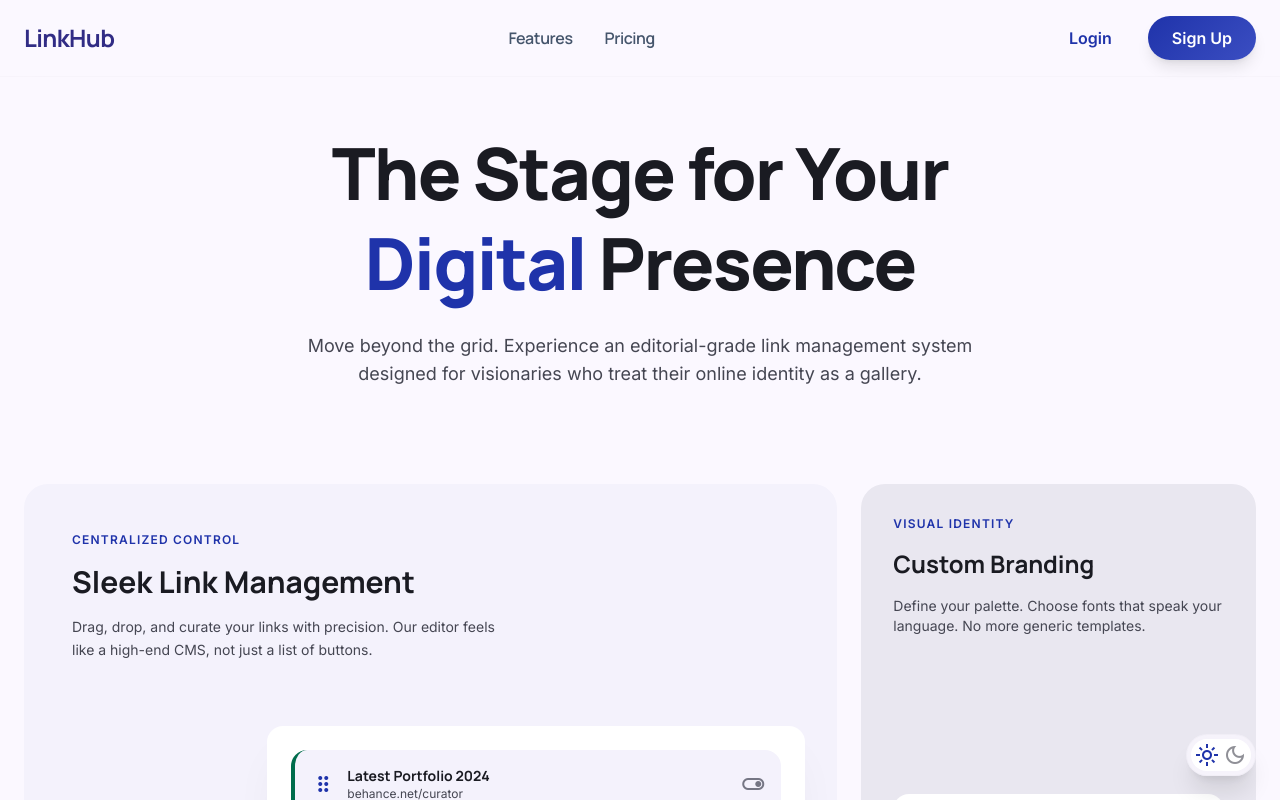
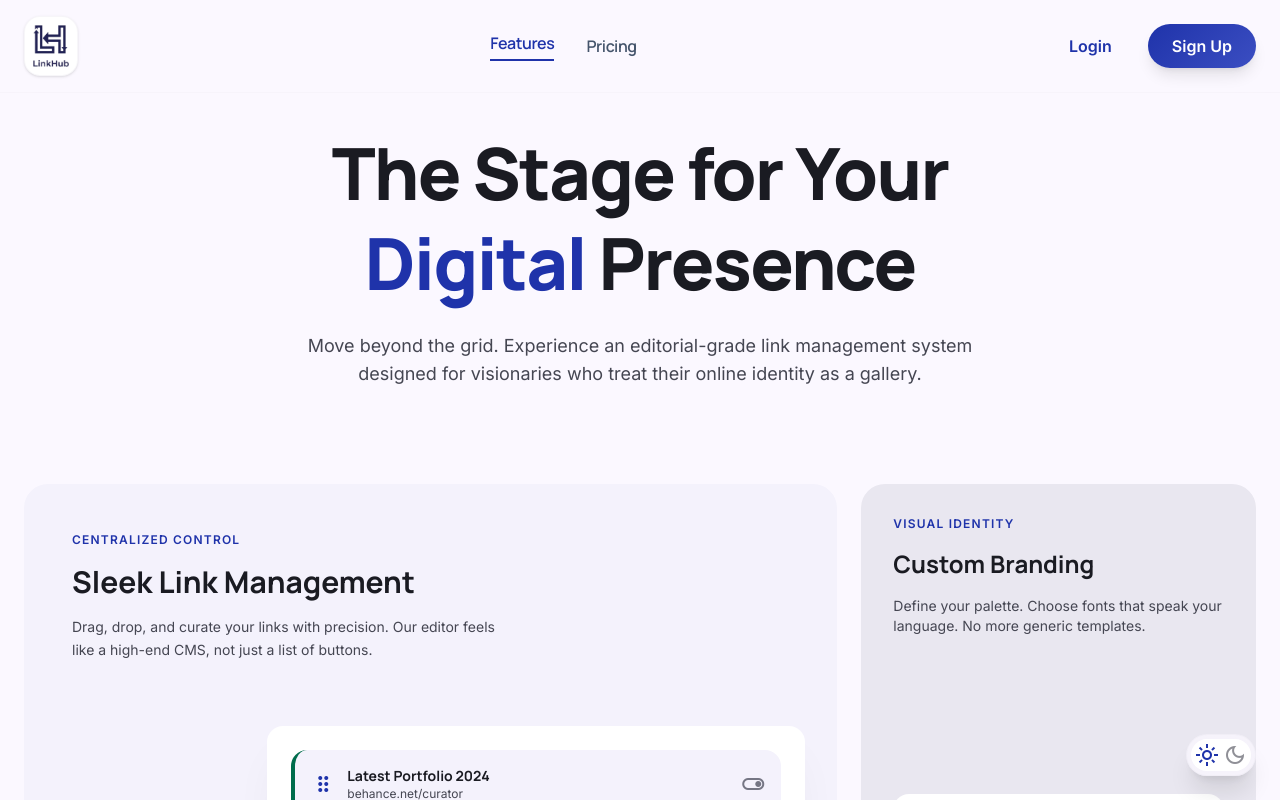
Before and after one commit to blummify/linkhub, a Next.js app: page /features in a window 1280 px wide. Shown: the top 800 px of the page. Built offline with nearby package versions, Linux system fonts and the light colour scheme.

Commit message:
Update: logo updated

```diff
--- a/app/features/page.tsx
+++ b/app/features/page.tsx
@@ -1,4 +1,5 @@
 import type { Metadata } from "next";
+import Image from "next/image";
 import Link from "next/link";
 
 export const metadata: Metadata = {
@@ -14,11 +15,16 @@ export default function FeaturesPage() {
             href="/"
             className="text-2xl font-bold text-indigo-900 dark:text-indigo-100 font-headline tracking-tight hover:scale-105 transition-transform"
           >
-            LinkHub
+            <span className="flex items-center">
+              <span className="sr-only">LinkHub</span>
+              <span className="bg-white rounded-xl p-2 shadow-sm border border-surface-variant/30 dark:border-white/10">
+                <Image src="/logo.png" alt="LinkHub logo" width={36} height={36} />
+              </span>
+            </span>
           </Link>
           <div className="hidden md:flex items-center gap-8 font-headline font-semibold tracking-tight">
             <Link
-              className="text-slate-600 hover:text-indigo-600 transition-all hover:translate-y-[-1px]"
+              className="text-primary border-b-2 border-primary pb-1"
               href="/features"
             >
               Features
--- a/app/page.tsx
+++ b/app/page.tsx
@@ -1,5 +1,6 @@
 "use client";
 
+import Image from "next/image";
 import Link from "next/link";
 import { useEffect, type CSSProperties } from "react";
 
@@ -45,7 +46,18 @@ export default function Home() {
             href="/"
             className="text-2xl font-bold text-indigo-900 dark:text-indigo-100 font-headline tracking-tight hover:scale-105 transition-transform"
           >
-            LinkHub
+            <span className="flex items-center">
+              <span className="sr-only">LinkHub</span>
+              <span className="bg-white rounded-xl p-2 shadow-sm border border-surface-variant/30 dark:border-white/10">
+                <Image
+                  src="/logo.png"
+                  alt="LinkHub logo"
+                  width={36}
+                  height={36}
+                  priority
+                />
+              </span>
+            </span>
           </Link>
           <div className="hidden md:flex items-center gap-8 font-headline font-semibold tracking-tight">
             <Link
--- a/app/pricing/page.tsx
+++ b/app/pricing/page.tsx
@@ -1,4 +1,5 @@
 import type { Metadata } from "next";
+import Image from "next/image";
 import Link from "next/link";
 
 export const metadata: Metadata = {
@@ -18,7 +19,12 @@ export default function PricingPage() {
             href="/"
             className="text-2xl font-black tracking-tight text-indigo-900"
           >
-            LinkHub
+            <span className="flex items-center font-headline font-bold tracking-tight">
+              <span className="sr-only">LinkHub</span>
+              <span className="bg-white rounded-xl p-2 shadow-sm border border-surface-variant/30 dark:border-white/10">
+                <Image src="/logo.png" alt="LinkHub logo" width={36} height={36} />
+              </span>
+            </span>
           </Link>
           <div className="hidden md:flex items-center gap-8">
             <Link
```
Also changed, not shown: public/logo.png (added).
